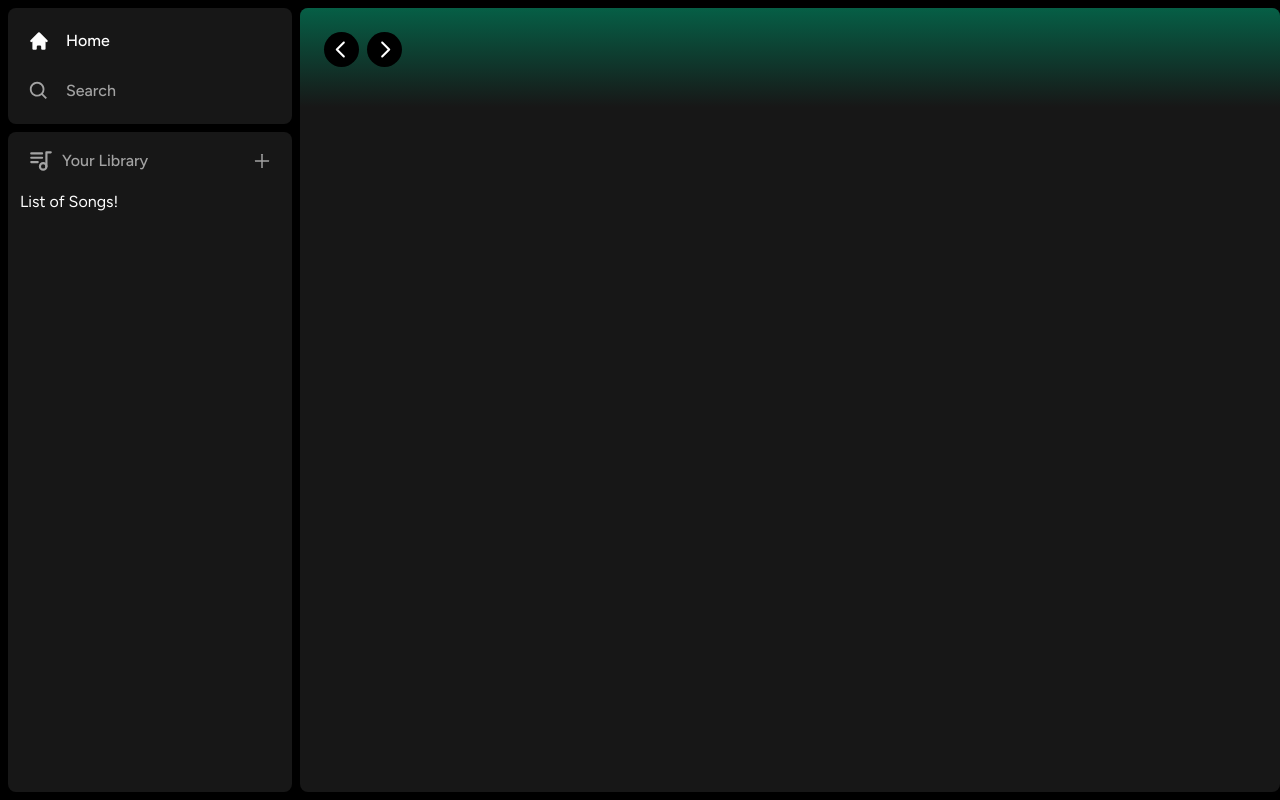
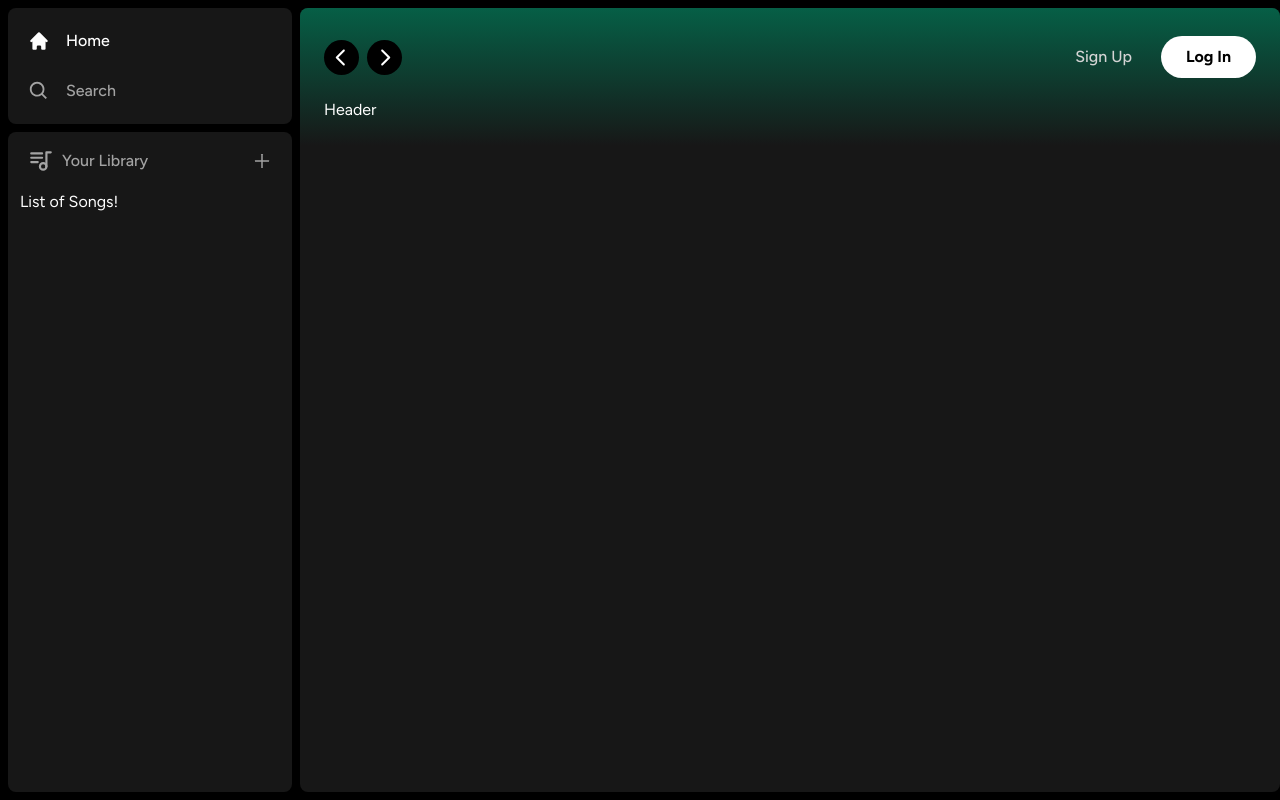
Before and after one commit to clam365/spotify-clone, a Next.js app in the folder spotify-clone/: page / in a window 1280 px wide. Built offline with nearby package versions, Linux system fonts and the light colour scheme.

Commit message:
Buttons in header (signup/login)

```diff
--- /dev/null
+++ b/spotify-clone/components/Button.tsx
@@ -0,0 +1,22 @@
+import React from "react";
+import {forwardRef} from "react";
+import {twMerge} from "tailwind-merge";
+
+interface ButtonProps extends React.ButtonHTMLAttributes<HTMLButtonElement> {
+
+}
+
+const Button = forwardRef<HTMLButtonElement, ButtonProps>(({
+  className, children, disabled, type="button", ...props
+}, ref) => {
+  return(
+      <button type={type} className={twMerge(`w-full rounded-full bg-green-500 border border-transparent px-3 py-3 disabled:cursor-not-allowed disabled:opacity-50 text-black font-bold hover:opacity-75 transition`,
+          className)} disabled={disabled} ref={ref} {...props}>
+          {children}
+      </button>
+  )
+})
+
+Button.displayName = "Button";
+
+export default Button;
--- a/spotify-clone/components/Header.tsx
+++ b/spotify-clone/components/Header.tsx
@@ -5,6 +5,7 @@
 import {RxCaretLeft, RxCaretRight} from "react-icons/rx";
 import {HiHome} from "react-icons/hi";
 import {BiSearch} from "react-icons/bi";
+import Button from "@/components/Button";
 
 interface HeaderProps {
     children: React.ReactNode;
@@ -21,7 +22,7 @@
   return(
       <div className={twMerge("h-fit bg-gradient-to-b from-emerald-800 p-6", className)}>
           <div className={"w-full mb-4 flex items-center justify-between"}>
-
+              {/* THIS IS PC VIEW */}
               <div className={"hidden md:flex gap-x-2 items-center"}>
                   <button
                       onClick={() => router.back()}
@@ -34,6 +35,7 @@
                       <RxCaretRight size={35} className={"text-white"}/>
                   </button>
               </div>
+              {/* THIS IS MOBILE VIEW */}
               <div className={"flex md:hidden gap-x-2 items-center"}>
                   <button
                       className={"rounded-full p-2 bg-white flex items-center justify-center hover:opacity-75 transition"}>
@@ -44,7 +46,27 @@
                       <BiSearch className={"text-black"} size={20}/>
                   </button>
               </div>
+
+              <div className={"flex justify-between items-center gap-x-4"}>
+                  <>
+                      <div>
+                          <Button
+                              onClick={() => {}}
+                              className={"bg-transparent text-neutral-300 font-medium"}>
+                              Sign Up
+                          </Button>
                       </div>
+                      <div>
+                          <Button
+                              onClick={() => {}}
+                              className={"bg-white px-6 py-2"}>
+                              Log In
+                          </Button>
+                      </div>
+                  </>
+              </div>
+          </div>
+          {children}
       </div>
   );
 }
```
Lines whose indentation alone changed are shown as unchanged.
